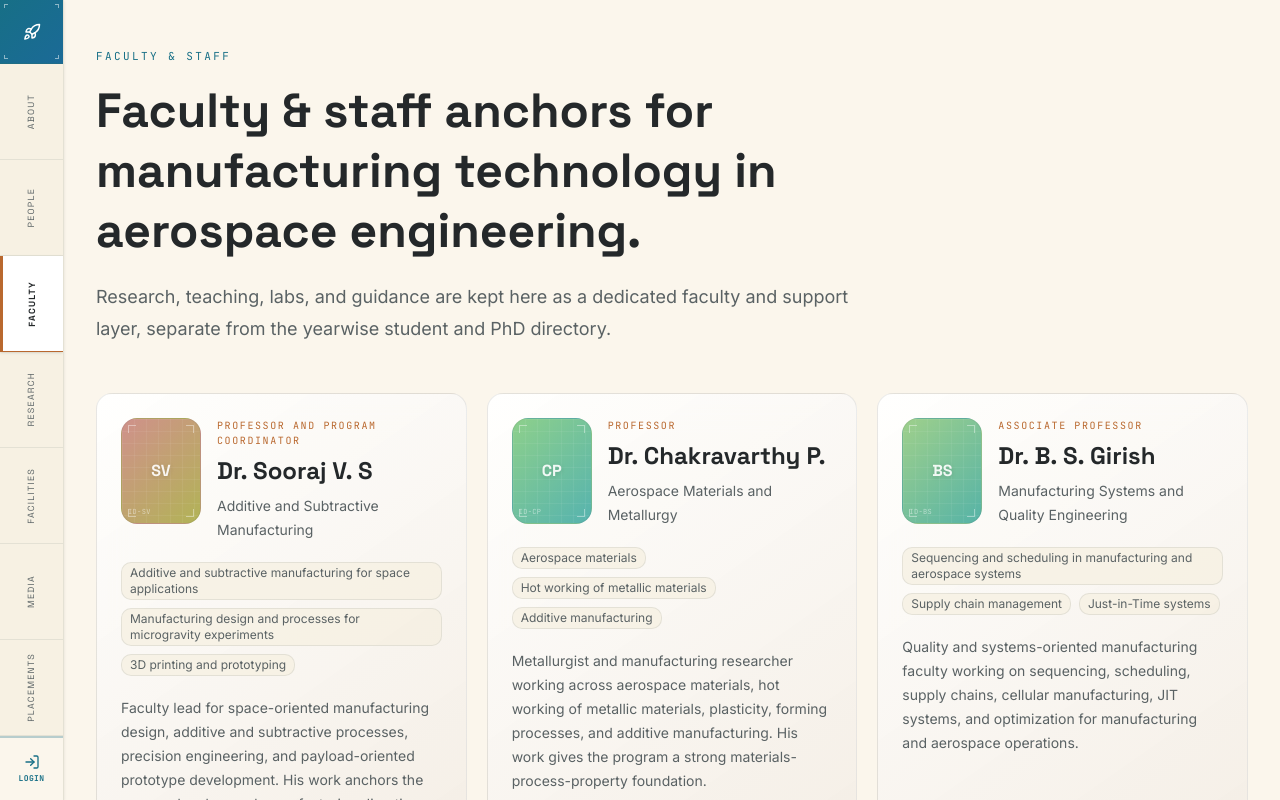
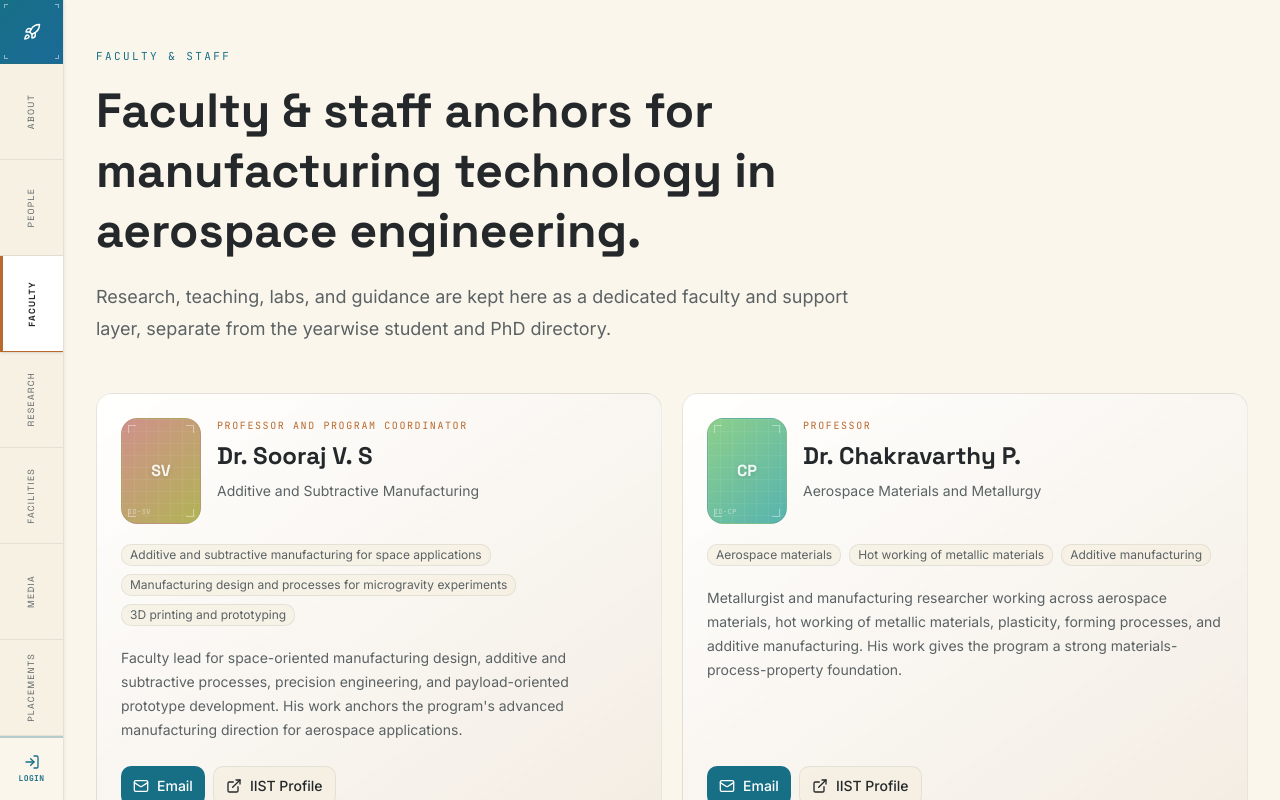
Before and after one commit to Pranay1004/iistmanufacturing, a Next.js app: page /faculty in a window 1280 px wide. Shown: the top 800 px of the page. Built offline with nearby package versions, Linux system fonts and the light colour scheme.

Commit message:
Update Faculty page to a 2-column layout to form a balanced 2x2 grid for the 4 department members.

```diff
--- a/src/app/faculty/page.tsx
+++ b/src/app/faculty/page.tsx
@@ -28,7 +28,7 @@
         </section>
 
         {/* Faculty & Staff Cards */}
-        <section className="mx-auto grid max-w-7xl gap-5 px-4 pb-12 sm:px-6 lg:grid-cols-3 lg:px-8">
+        <section className="mx-auto grid max-w-7xl gap-5 px-4 pb-12 sm:px-6 lg:grid-cols-2 lg:px-8">
           {members.map((person) => (
             <GlassCard key={person.slug} className="flex h-full flex-col">
               <div className="flex items-start gap-4">
```
